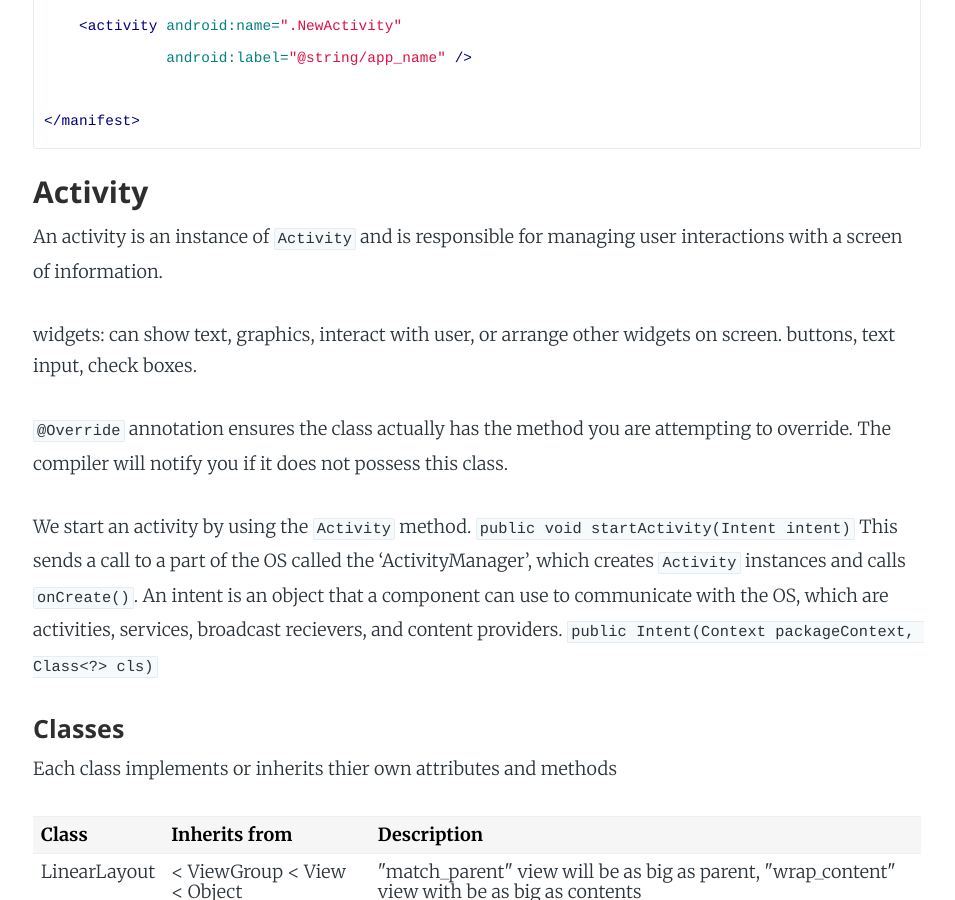
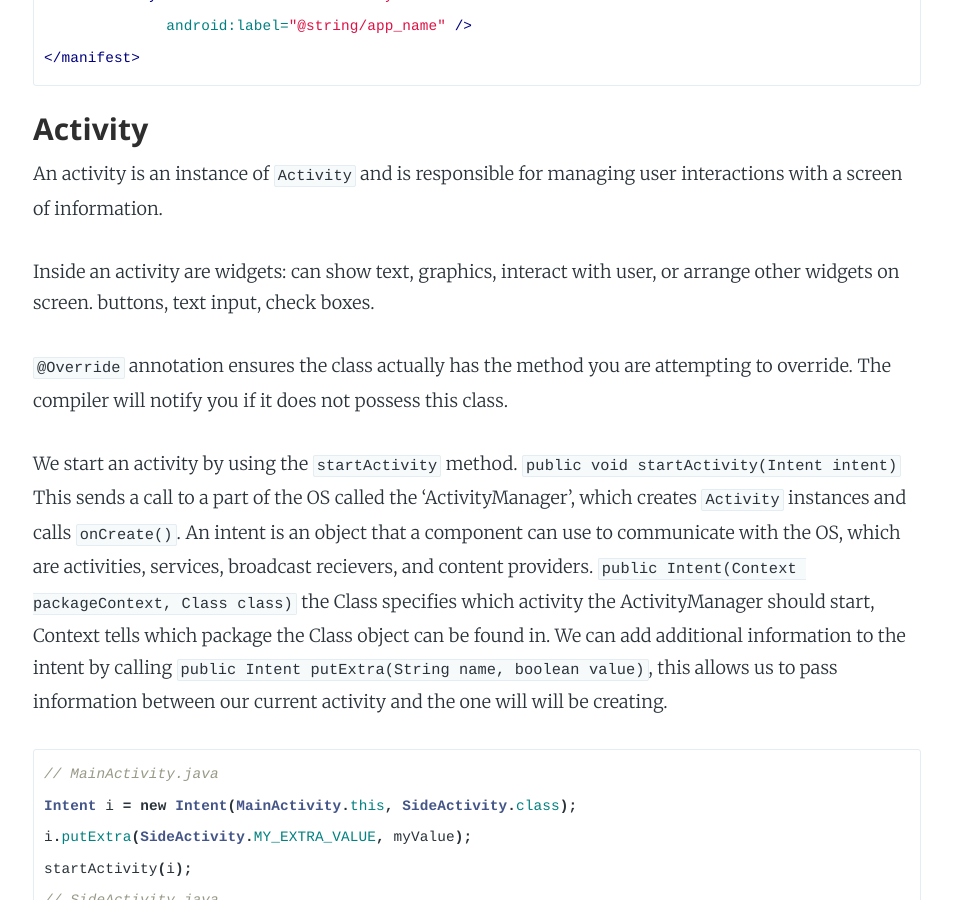
Before and after one commit to Carpk/ShawnKlein, a Jekyll site: the page built from _posts/2016-07-16-introduction-to-android.md, in a window 1280 px wide and 900 px high, scrolled down 1265 px. Shown: the whole window, without its empty margins (163-1118 px from the left). Built offline with Jekyll 4.4.1, drawn with Linux system fonts in a browser that asks for light colours; nearby versions of some CDN libraries; some web fonts are replaced; Markdown is read by kramdown in place of the engine named in the settings; some of the changed text lies outside the part shown.

Commit message:
add subject regarding Intents and IntentExtras

`````diff
--- a/_posts/2016-07-16-introduction-to-android.md
+++ b/_posts/2016-07-16-introduction-to-android.md
@@ -12,7 +12,7 @@ logo: 'assets/images/logo.png'
 
 ### Files of Interest
 
-app/build.gradle
+_app/build.gradle_
 
 Gradle build scripts are a DSL, they come with a top-level build file and build files for each module.
 
@@ -25,10 +25,8 @@ When creating new activities, we need to add it to our AndroidManifest file so o
 ````xml
 <manifest xmlns:android="http://schemas.android.com/apk/res/android"
     package="com.shawnklein.carpk.cloudorder" >
-
     <activity android:name=".NewActivity"
               android:label="@string/app_name" />
-
 </manifest>
 ````
 
@@ -36,11 +34,25 @@ When creating new activities, we need to add it to our AndroidManifest file so o
 ### Activity
 An activity is an instance of `Activity` and is responsible for managing user interactions with a screen of information.
 
-widgets: can show text, graphics, interact with user, or arrange other widgets on screen. buttons, text input, check boxes.
+Inside an activity are widgets: can show text, graphics, interact with user, or arrange other widgets on screen. buttons, text input, check boxes.
 
 `@Override` annotation ensures the class actually has the method you are attempting to override. The compiler will notify you if it does not possess this class.
 
-We start an activity by using the `Activity` method. `public void startActivity(Intent intent)` This sends a call to a part of the OS called the 'ActivityManager', which creates `Activity` instances and calls `onCreate()`. An intent is an object that a component can use to communicate with the OS, which are activities, services, broadcast recievers, and content providers. `public Intent(Context packageContext, Class<?> cls)`
+We start an activity by using the `startActivity` method. `public void startActivity(Intent intent)` This sends a call to a part of the OS called the 'ActivityManager', which creates `Activity` instances and calls `onCreate()`. An intent is an object that a component can use to communicate with the OS, which are activities, services, broadcast recievers, and content providers. `public Intent(Context packageContext, Class class)` the Class specifies which activity the ActivityManager should start, Context tells which package the Class object can be found in. We can add additional information to the intent by calling `public Intent putExtra(String name, boolean value)`, this allows us to pass information between our current activity and the one will will be creating.
+
+````java
+// MainActivity.java
+Intent i = new Intent(MainActivity.this, SideActivity.class);
+i.putExtra(SideActivity.MY_EXTRA_VALUE, myValue);
+startActivity(i);
+// SideActivity.java
+public static final String MY_EXTRA_VALUE = "net.ShawnKlein.testapp";
+mMyValue = getIntent().getBooleanExtra(MY_EXTRA_VALUE, false);
+````
+
+The ActivityManager will then check the package's manifest for a declaration with the same name as the specified Class. If no declaration is found, it will respond with a ActivityNotFoundException. We call `Activity.getIntent()` to return the intent that started this activity and `public boolean getBooleanExtra(String name, boolean defaultValue)` to pull the information out of the intent. It is also important to note that we should define keys for extras on the activities that retrieve and use them, we do this with `public static final String MY_EXTRA_VALUE = "net.ShawnKlein.testapp";`.
+
+The above example is a an _explicit intent_, when an activity wants to start an activity in another application, it would be considered and _implicit intent_.
 
 #### Classes
 
@@ -80,6 +92,8 @@ Each class implements or inherits thier own attributes and methods
 </table>
 
 #### Attributes
+
+Attributes will go inside our class widgets, they describe how the widget should function.
 
 <table style="width:100%">
   <tr>
`````
